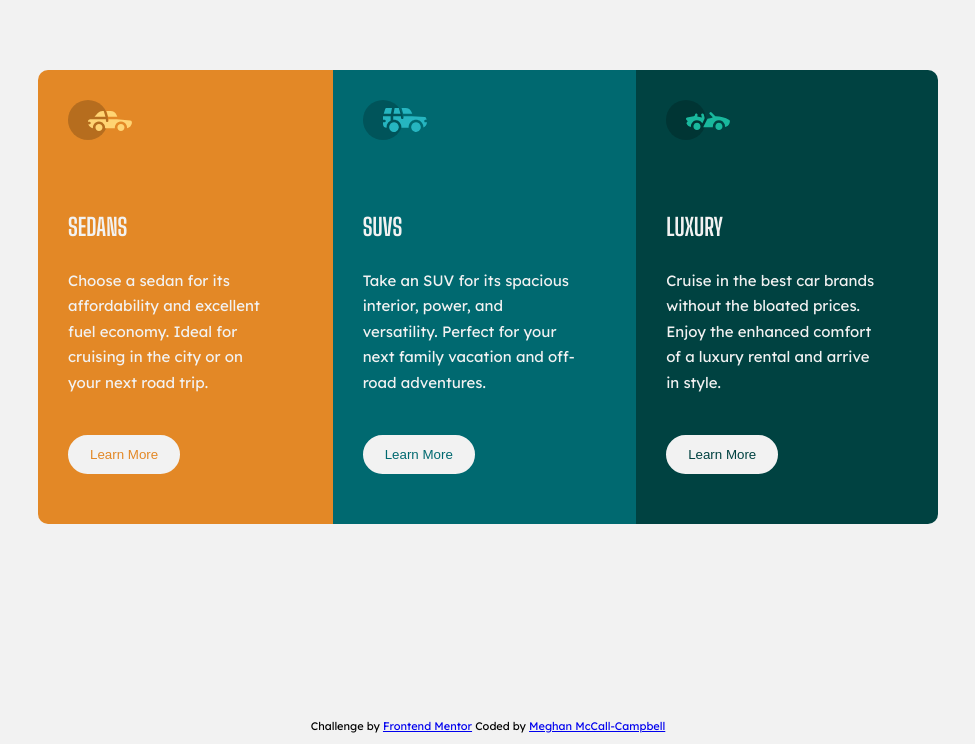
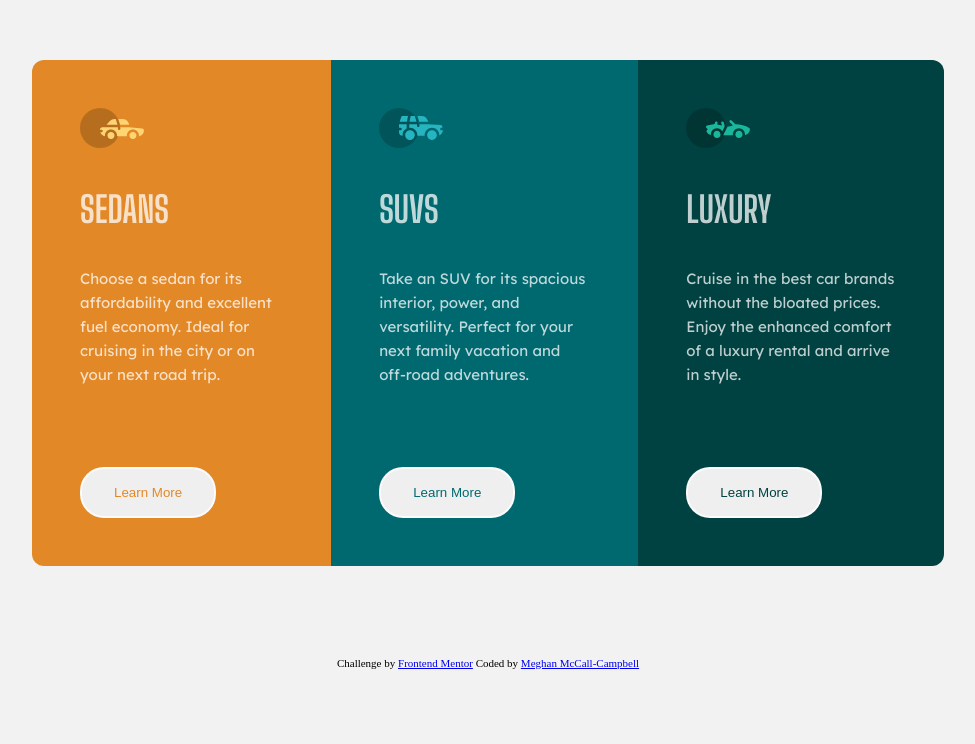
Before and after one commit to mmcampbell04/FEM-3-Card-preview, a plain HTML site: page index.html in a window 1280 px wide. Shown: the part 131-875 px from the top of the page, without its empty margins (152-1127 px from the left). After the commit the page ends 800 px from the top, so only its background shows below. Drawn offline with Linux system fonts and the light colour scheme.

Commit message:
fixed styles again

```diff
--- a/index.html
+++ b/index.html
@@ -38,10 +38,12 @@
           <button class="btn-three">Learn More</button>
       </div>
     </div>
+    <footer>
       <div class="attribution">
       Challenge by <a href="https://www.frontendmentor.io?ref=challenge" target="_blank"> Frontend Mentor</a>
       Coded by <a href="#"> Meghan McCall-Campbell</a>
     </div>
+    </footer>
 
 </body>
 </html>
--- a/style.css
+++ b/style.css
@@ -1,107 +1,166 @@
+:root {
+  --white: hsl(0, 0%, 100%, 0.75);
+  --lightGray: hsl(0, 0%, 95%);
+  --orange: hsl(31, 77%, 52%);
+  --lightTurquoise: hsl(184, 100%, 22%);
+  --darkTurquoise: hsl(179, 100%, 13%);
+
+}
+
+
 html {
+  font-size: 100%;
   box-sizing: border-box;
-  padding: 0;
-  margin: 0;
 }
 
 body {
-  font-family: 'Lexend Deca', sans-serif;
-  font-size: 15px;
-  background-color: hsla(0, 0%, 100%, 0.75);
-  background: hsl(0, 0%, 95%);
-  line-height: 1.7;
+  height: 100vh;
+  width: 100%;
+  margin: 0;
+  padding: 0;
+  color: var(--white);
+  background-color: var(--lightGray);
+  display: flex;
+  flex-direction: column;
+  align-items: center;
+
 }
 
+
+
 .container {
-  padding: 20px;
+  display: flex;
+  flex-direction: column;
+  max-width: 20.375rem;
+  margin-top: 5.5rem;
 }
 
+
 .card {
-  padding: 30px;
+  padding: 3rem;
+
+
 }
 
-img {
-  margin-bottom: 20px;
+.one {
+  background-color: var(--orange);
+  border-radius: 0.75rem 0.75rem 0 0;
 }
 
+.two {
+  background-color: var(--lightTurquoise);
+}
+
+.three {
+  background-color: var(--darkTurquoise);
+  border-radius: 0 0 0.75rem 0.75rem;
+}
+
+
 h5 {
-  font-family: 'Big Shoulders Display', cursive;
-  color: hsl(0, 0%, 95%);
+  margin: 2.25rem 0;
+  font-size: 2.25rem;
+  font-family: 'Big Shoulders Display', "sans serif";
   text-transform: uppercase;
-  font-size: 24px;
-  margin-bottom: 20px;
 }
 
 p {
-  color: hsl(0, 0%, 95%);
-  margin: 0 30px 20px 0;
-  line-height: 1.7;
+  font-size: 0.9375rem;
+  font-family: "Lexend Deca", "sans serif";
+  line-height: 1.6;
+  margin-bottom: 1.75rem;
+
+}
+
+/* BUTTONS */
+
+button {
+  display: inline-block;
+  border: 2px solid var(--white);
+  max-width: 9.25rem;
+  padding: 1rem 2rem;
+  border-radius: 1.5rem;
+  cursor: pointer;
+  transition-duration: all 0.4s;
+
+}
+
+.one button {
+  color: var(--orange)
+
+}
+
+.two button {
+  color: var(--lightTurquoise)
+}
+
+.three button {
+  color: var(--darkTurquoise)
+}
+
+button:hover {
+  color: var(--white);
+  background-color: transparent;
+
+}
+
+footer {
+  position: fixed;
+  left: 0;
+  bottom: 0;
+  width: 100%;
+  font-size: 11px;
+  text-align: center;
+  color: black;
+
+}
+
+/* .attribution {
+  margin-top: 2rem;
+
+} */
+
+/* TABLET up to 768 */
+@media only screen and (min-width: 540px) {
+  .container {
+    max-width: 30rem;
+  }
+
+
+
+}
+
+
+/* desktop  */
+@media only screen and (min-width: 769px) {
+  body {
+    display: flex;
+    flex-direction: column;
+    justify-content: center;
+  }
+
+  .container {
+    display: flex;
+    flex-direction: row;
+    max-width: 57rem;
+    min-height: 31.5rem;
 }
 
 .one {
-  background-color: hsl(31, 77%, 52%);
-  border-radius: 10px 10px 0 0;
-}
+  border-radius: 0.75rem 0 0 0.75rem ;
 
-.two {
-  background-color: hsl(184, 100%, 22%);
 }
 
 .three {
-  background-color: hsl(179, 100%, 13%);
-  border-radius: 0 0 10px 10px;
+  border-radius: 0 0.75rem 0.75rem 0;
+
 }
 
-/* button formatting  */
-button {
-  margin: 20px 0;
-  background-color: hsl(0, 0%, 95%);
-  border: 2px solid hsl(0, 0%, 95%);
-  padding: 10px 20px;
-  border-radius: 30px;
-  cursor: pointer;
-  transition-duration: all 0.4s;
-}
-
-.btn-one {
-  color: hsl(31, 77%, 52%);
-}
-
-.btn-two {
-  color: hsl(184, 100%, 22%);
-}
-
-.btn-three {
-  color: hsl(179, 100%, 13%);
-}
-
-button:hover {
-  color: hsl(0, 0%, 95%);
-  background-color: transparent;
-}
-
-.attribution {
-  font-size: 11px;
-  text-align: center;
-}
-
-/* DESKTOP  1400PX */
-
-@media only screen and (min-width: 900px) {
-  .container {
-    display: flex;
-    justify-content: center;
-    align-items: center;
-    min-height: 100vh;
-    max-width: 900px;
-    margin: auto;
+p {
+  margin-bottom: 5rem;
   }
 
-  .one {
-    border-radius: 10px 0 0 10px;
-  }
 
-  .three {
-    border-radius: 0 10px 10px 0;
-  }
+
+
 }
```
Lines whose indentation alone changed are shown as unchanged.
